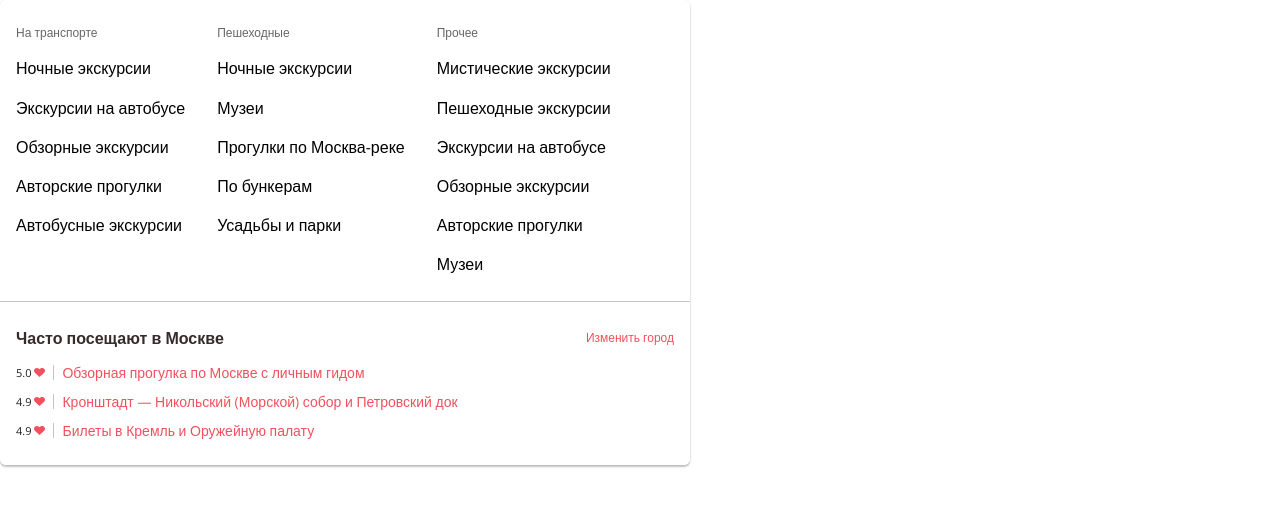
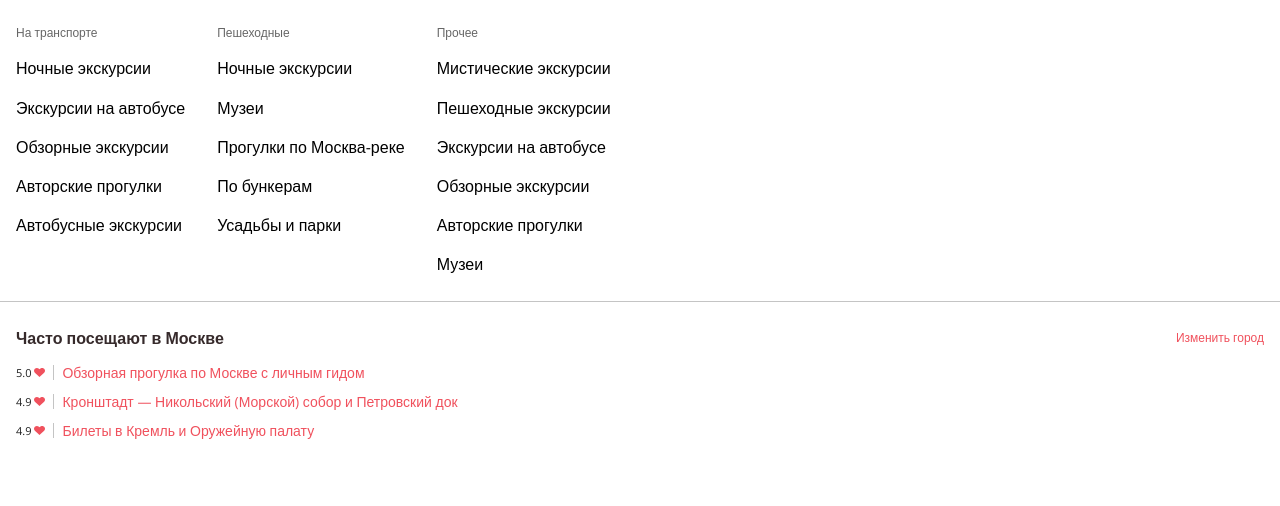
Before and after one commit to eleskin/uneed-guide-react-frontend, a Next.js app: page / in a window 1280 px wide. Shown: the top 506 px of the page. Built offline with nearby package versions, Linux system fonts and the light colour scheme.

Commit message:
fix: Removed wrong styles

```diff
--- a/components/Navigation/Navigation.module.scss
+++ b/components/Navigation/Navigation.module.scss
@@ -47,10 +47,6 @@
 
 	.Navigation__desktop {
 		display: none;
-		max-width: 690px;
-		background-color: rgba(#ffffff, 0.97);
-		box-shadow: 0 0 2px rgba(0, 0, 0, 0.12), 0 2px 2px rgba(0, 0, 0, 0.24);
-		border-radius: 6px;
 
 		.Navigation__top {
 			display: flex;
```
